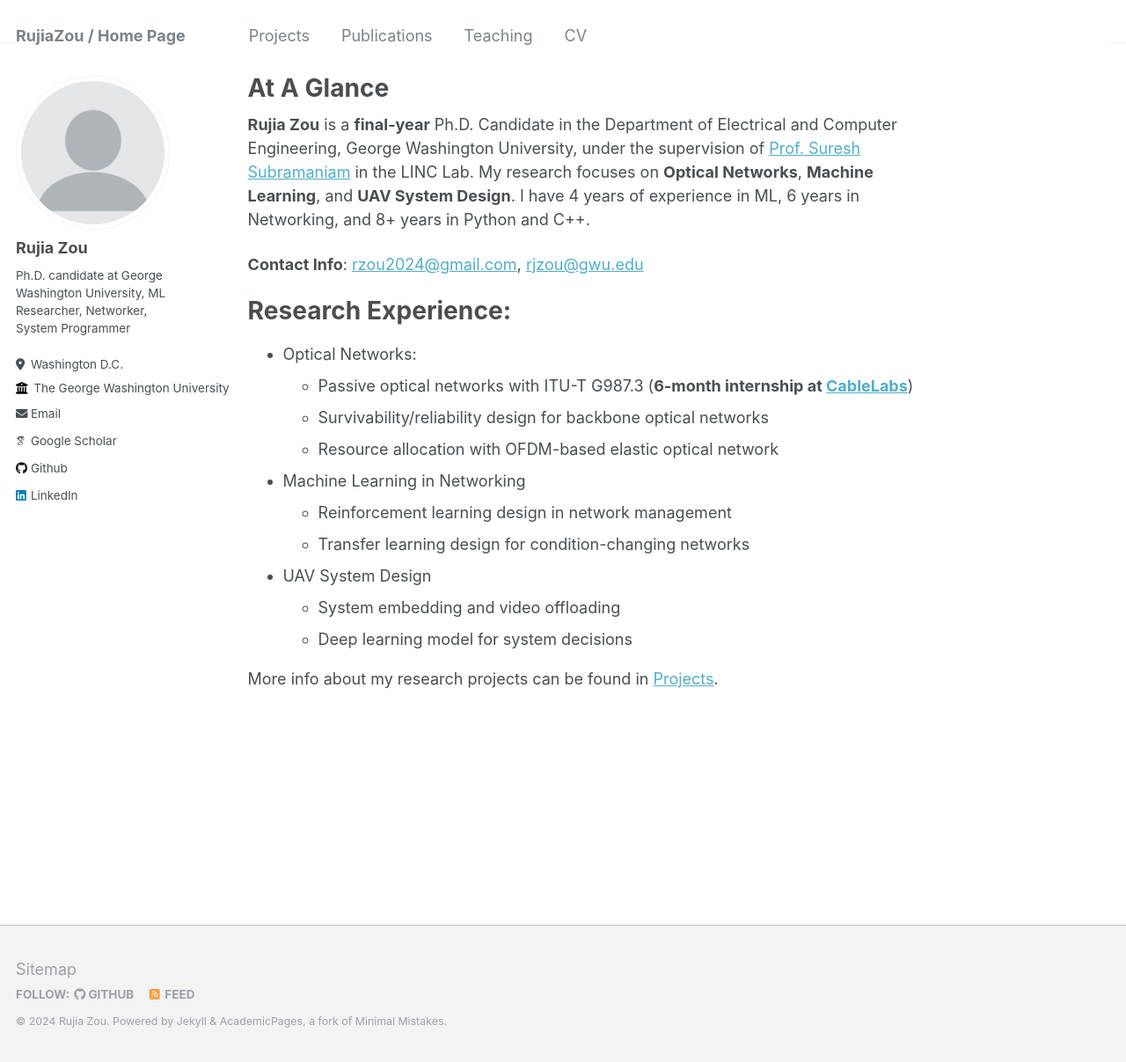
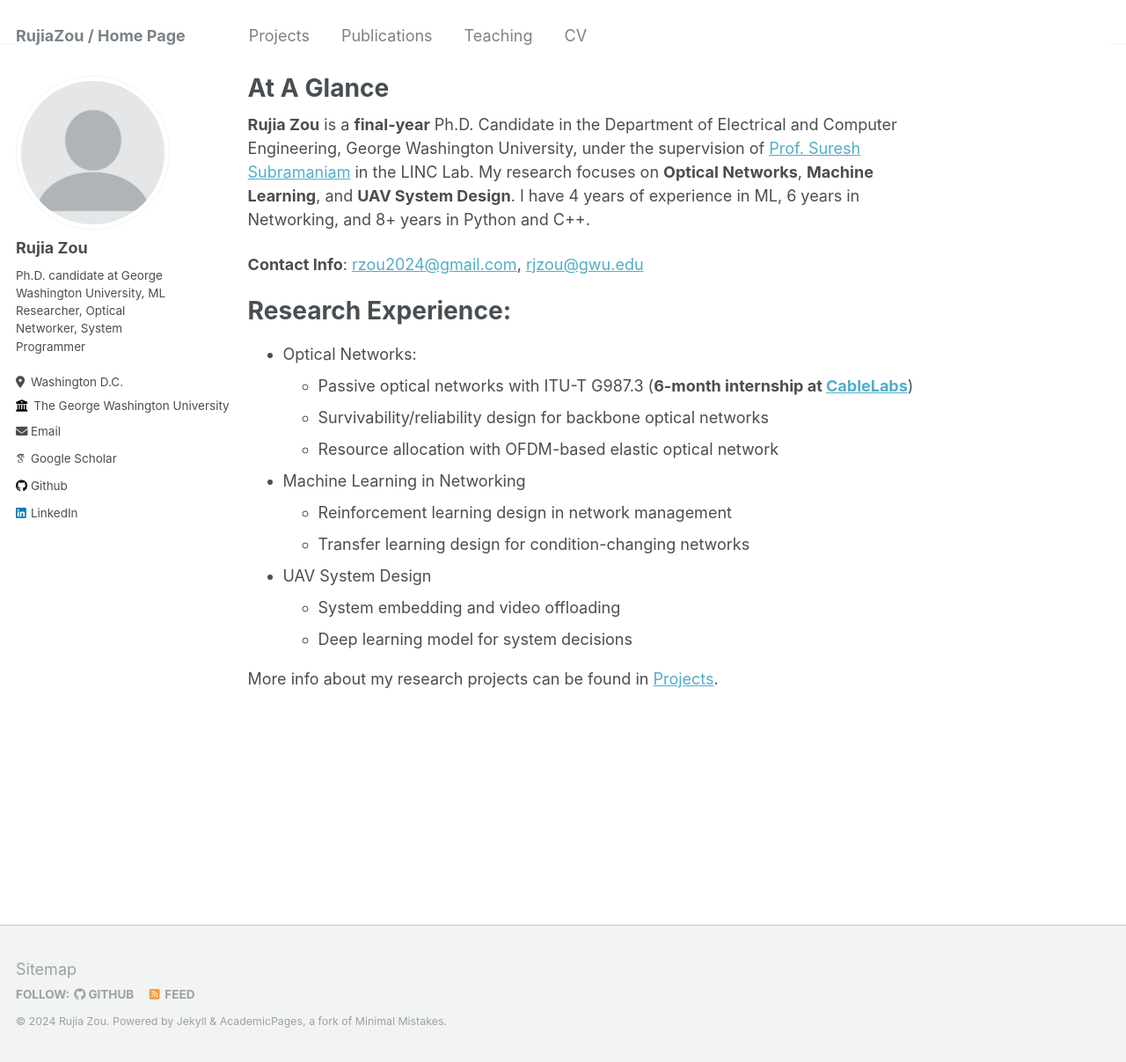
Before and after one commit to RujiaZou/RujiaZou.github.io, a Jekyll site: the page built from _pages/about.md, in a window 1280 px wide and 1207 px high. Shown: the whole window at 88% size. Built offline with Jekyll 4.4.1, drawn with Linux system fonts in a browser that asks for light colours; some web fonts are replaced.

Commit message:
Update _config.yml

```diff
--- a/_config.yml
+++ b/_config.yml
@@ -24,7 +24,7 @@ author:
   avatar           : "profile.png"
   name             : "Rujia Zou"
   pronouns         : # example: "he/his"
-  bio              : "Ph.D. candidate at George Washington University, ML Researcher, Networker, System Programmer"
+  bio              : "Ph.D. candidate at George Washington University, ML Researcher, Optical Networker, System Programmer"
   location         : "Washington D.C."
   employer         : "The George Washington University"
   uri              : # URL
```
